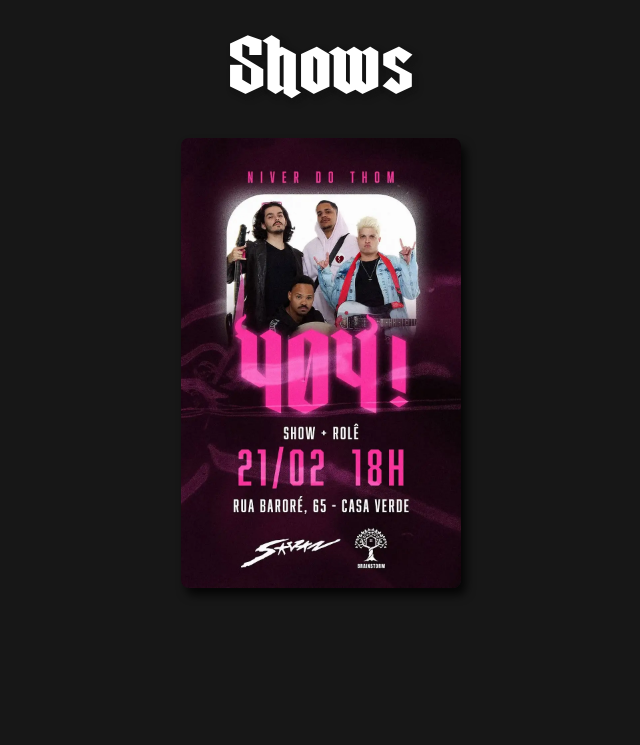
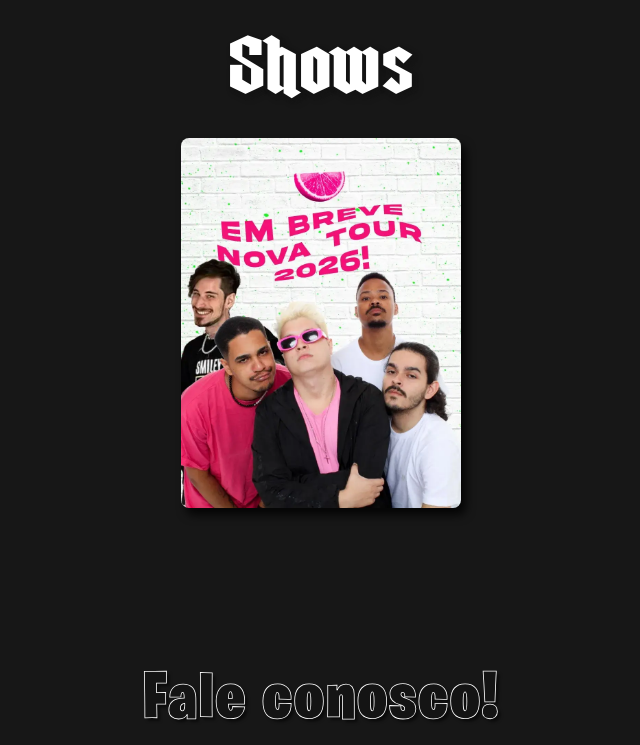
Before and after one commit to lucas16716/4zero4, a plain HTML site: page docs/index.html in a window 1280 px wide. Shown: the part 4200-4945 px from the top of the page, without its empty margins (319-959 px from the left). Drawn offline with nearby package versions, Linux system fonts and the light colour scheme.

Commit message:
content(shows): Atualiza card anunciando nova Tour

```diff
--- a/docs/index.html
+++ b/docs/index.html
@@ -303,7 +303,7 @@
       <div class="card-shows-wrapper js-reveal-from-bottom">
 
         <div class="card-shows">
-          <img class="shows-thom-img" src="./assets/img/shows/show-thom.webp" alt="Cartão de convite para o show em comemoração ao aniversário do vocalista Thomas Lira, no Bar Brainstorm">
+          <img class="shows-thom-img" src="./assets/img/shows/tour-404.webp" alt="Flyer promocional da banda 4zero4 anunciando 'Em Breve Nova Tour 2026!'. Os integrantes posam juntos com atitude e, no topo da imagem, paira um misterioso limão rosa flutuante">
         </div>
       </div>
 
--- a/docs/src/css/style.css
+++ b/docs/src/css/style.css
@@ -844,7 +844,7 @@ section#shows {
     .card-shows {
       flex: 0 0 280px;
       width: 280px;
-      height: 450px;
+      height: 370px;
       border-radius: var(--radius-md);
       box-shadow: 5px 7px 10px #000000cc;
 
@@ -1041,6 +1041,7 @@ section#contato {
 
           .form-input,
           .form-textarea {
+            font-family: var(--font-body);
             width: 130%;
             padding: 25px 10px 10px 15px;
             font-size: 18px;
```
Also changed, not shown: docs/assets/img/shows/show-thom.webp (deleted), docs/assets/img/shows/tour-404.webp (added).
